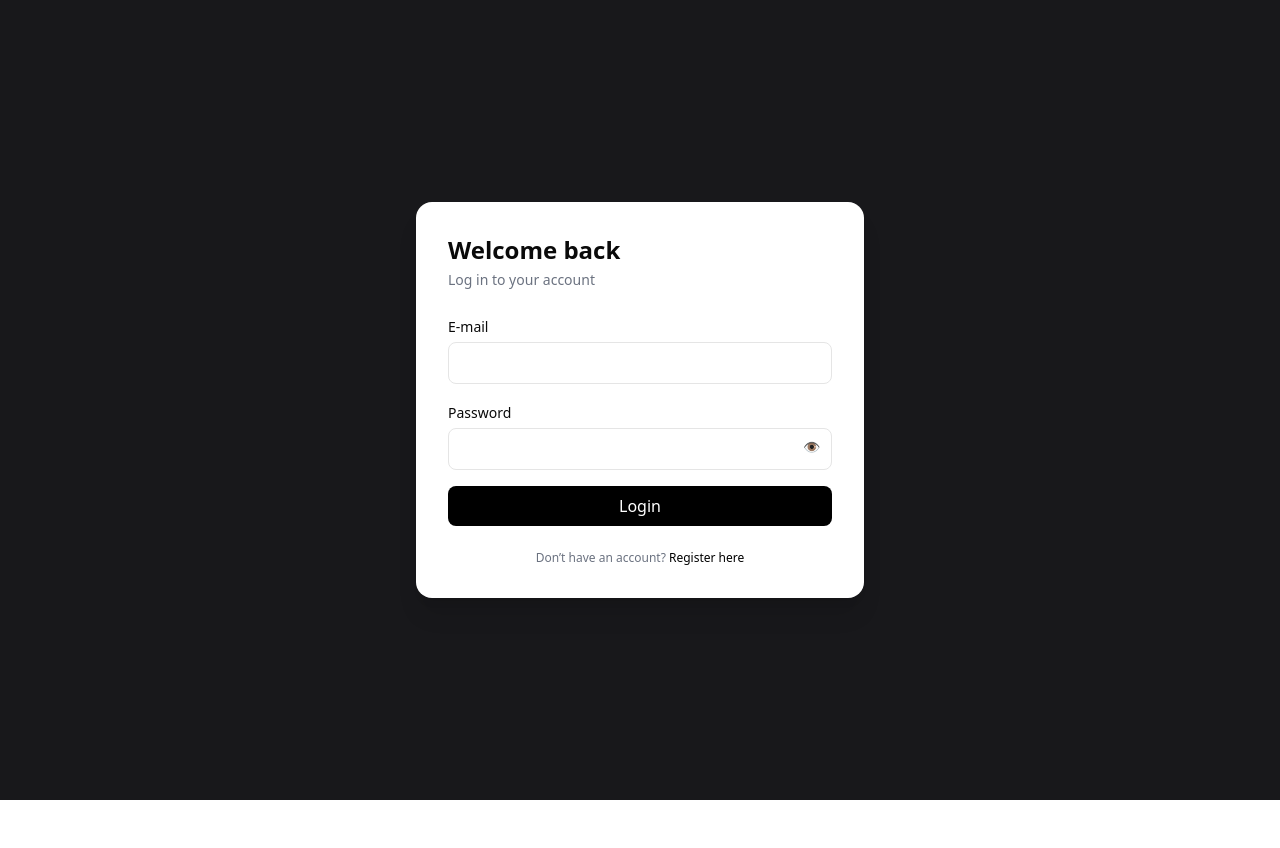
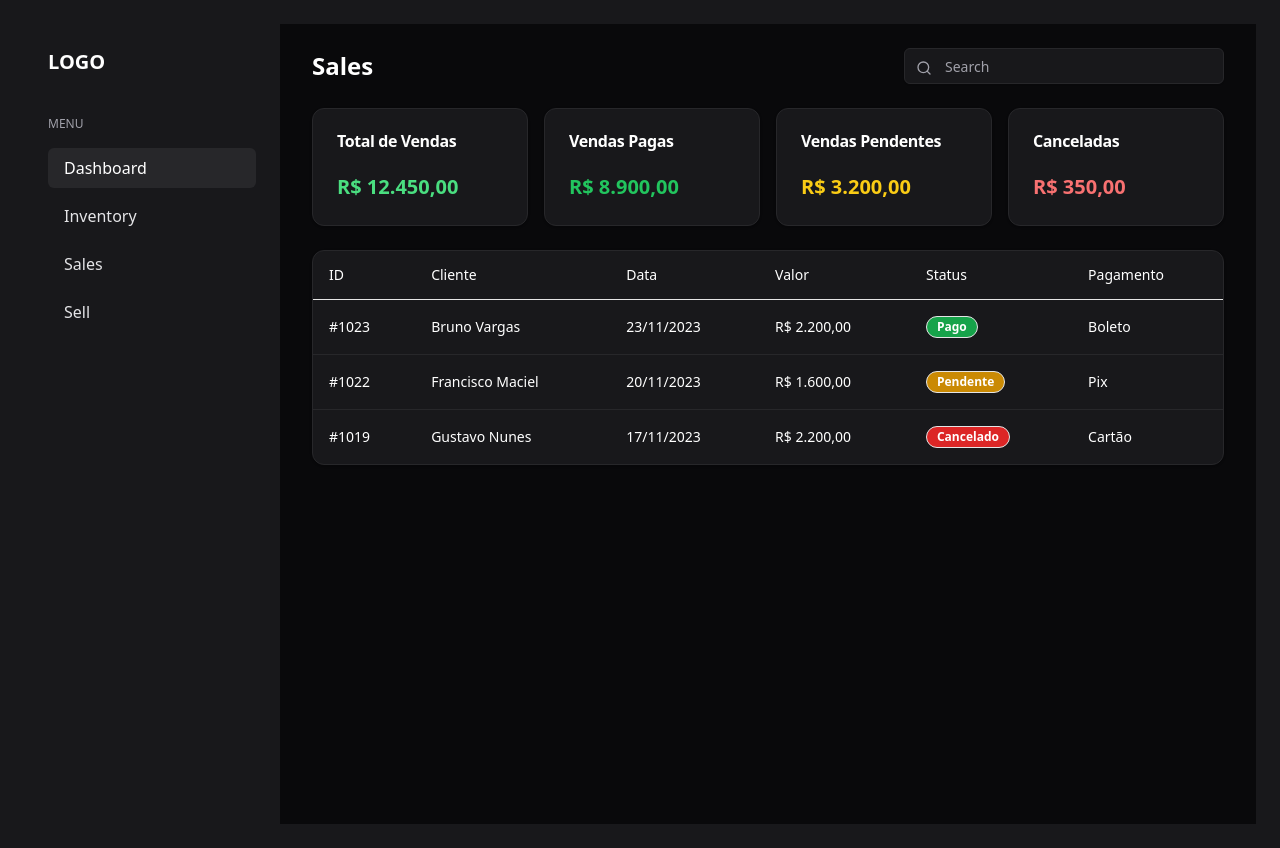
Before and after one commit to gustavnunsss/projeto-controle-de-estoque, a React app in the folder frontend/: page /sales in a window 1280 px wide. Before the commit this address led to /login. Before the commit the page ends 800 px from the top, so only its background shows below. Built offline with nearby package versions, Linux system fonts and the light colour scheme; the HTML template or start-up script is replaced by a standard one.

Commit message:
Atualização do frontend

```diff
--- a/frontend/package.json
+++ b/frontend/package.json
@@ -22,6 +22,7 @@
     "axios": "^1.13.2",
     "class-variance-authority": "^0.7.1",
     "clsx": "^2.1.1",
+    "framer-motion": "^12.28.1",
     "lucide-react": "^0.562.0",
     "react": "^19.2.0",
     "react-dom": "^19.2.0",
--- a/frontend/src/App.tsx
+++ b/frontend/src/App.tsx
@@ -1,22 +1,14 @@
-import { Routes, Route, Navigate, Outlet } from "react-router-dom";
+import { Routes, Route, Navigate } from "react-router-dom";
 
-import Register from "./pages/register";
+import Register from "./auth/register";
+import Login from "./auth/login";
+
+import Dashboard from "./pages/dashboard";
 import Inventory from "./pages/inventory";
-import Login from "./pages/login";
-import Dashboard from "./pages/dashboard";
 import SalesPage from "./pages/sales";
-import AppLayout from "./layouts/app.layouts";
 import Sell from "./pages/sell";
 
-const ProtectedRoute = () => {
-  const isAuthenticated = !!localStorage.getItem("token");
-
-  if (!isAuthenticated) {
-    return <Navigate to="/login" replace />;
-  }
-
-  return <Outlet />;
-};
+import AppLayout from "./layouts/app.layouts";
 
 export default function App() {
   return (
@@ -24,16 +16,15 @@ export default function App() {
       <Route path="/" element={<Register />} />
       <Route path="/login" element={<Login />} />
 
-      <Route element={<ProtectedRoute />}>
-        <Route element={<AppLayout />}>
-          <Route path="/dashboard" element={<Dashboard />} />
-          <Route path="/inventory" element={<Inventory />} />
-          <Route path="/sales" element={<SalesPage />} />
-          <Route path="/sell" element={<Sell />} />
-        </Route>
+      {/* SEM proteção */}
+      <Route element={<AppLayout />}>
+        <Route path="/dashboard" element={<Dashboard />} />
+        <Route path="/inventory" element={<Inventory />} />
+        <Route path="/sales" element={<SalesPage />} />
+        <Route path="/sell" element={<Sell />} />
       </Route>
 
-      <Route path="*" element={<Navigate to="/login" replace />} />
+      <Route path="*" element={<Navigate to="/dashboard" replace />} />
     </Routes>
   );
 }
--- a/frontend/src/pages/login.tsx
+++ b/frontend/src/auth/login.tsx
@@ -44,7 +44,7 @@ export default function Login() {
         </form>
 
         <p className="text-xs text-center text-gray-500 mt-6">
-          Don’t have an account?{" "}
+          Don’t have an account?
           <span className="text-black font-medium cursor-pointer">
             Register here
           </span>
--- a/frontend/src/pages/register.tsx
+++ b/frontend/src/auth/register.tsx
@@ -84,7 +84,7 @@ export default function Register() {
           </div>
 
           <p className="text-xs text-center text-gray-500 mt-6">
-            Already have an account?{" "}
+            Already have an account?
             <span className="text-black font-medium cursor-pointer">
               Log in here
             </span>
--- /dev/null
+++ b/frontend/src/components/sidebar.tsx
@@ -0,0 +1,38 @@
+import { useNavigate } from "react-router-dom";
+
+export const Sidebar = () => {
+  const navigate = useNavigate();
+
+  return (
+    <aside className="w-64 bg-zinc-900 p-6 flex flex-col">
+      <h1 className="text-xl font-bold text-white mb-10">LOGO</h1>
+      <span className="text-xs text-zinc-400 mb-4">MENU</span>
+      <nav className="flex flex-col gap-2">
+        <button
+          className="text-left px-4 py-2 rounded-md bg-zinc-800 text-white"
+          onClick={() => navigate("/dashboard")}
+        >
+          Dashboard
+        </button>
+        <button
+          className="text-left px-4 py-2 rounded-md hover:bg-zinc-800 text-zinc-200"
+          onClick={() => navigate("/inventory")}
+        >
+          Inventory
+        </button>
+        <button
+          className="text-left px-4 py-2 rounded-md hover:bg-zinc-800 text-zinc-200"
+          onClick={() => navigate("/sales")}
+        >
+          Sales
+        </button>
+        <button
+          className="text-left px-4 py-2 rounded-md hover:bg-zinc-800 text-zinc-200"
+          onClick={() => navigate("/sell")}
+        >
+          Sell
+        </button>
+      </nav>
+    </aside>
+  );
+};
--- a/frontend/src/main.tsx
+++ b/frontend/src/main.tsx
@@ -15,5 +15,5 @@ ReactDOM.createRoot(rootElement).render(
     <BrowserRouter>
       <App />
     </BrowserRouter>
-  </React.StrictMode>
+  </React.StrictMode>,
 );
--- a/frontend/src/pages/dashboard.tsx
+++ b/frontend/src/pages/dashboard.tsx
@@ -17,6 +17,7 @@ import {
   ResponsiveContainer,
 } from "recharts";
 import { JSX } from "react";
+import { Sidebar } from "@/components/sidebar";
 
 const chartData = [
   { month: "Jan", value: 500 },
@@ -36,30 +37,21 @@ const chartData = [
 export default function Dashboard() {
   return (
     <div className="flex min-h-screen bg-black text-white">
-      <aside className="w-64 bg-zinc-900 p-6 flex flex-col">
-        <h1 className="text-xl font-bold mb-10">LOGO</h1>
-
-        <span className="text-xs text-zinc-400 mb-4">MENU</span>
-
-        <nav className="flex flex-col gap-2">
-          <button className="text-left px-4 py-2 rounded-md bg-zinc-800">
-            Dashboard
-          </button>
-          <button className="text-left px-4 py-2 rounded-md hover:bg-zinc-800">
-            Inventory
-          </button>
-          <button className="text-left px-4 py-2 rounded-md hover:bg-zinc-800">
-            Financial
-          </button>
-        </nav>
-      </aside>
+      <Sidebar />
 
       <main className="flex-1 px-8 py-6 space-y-6">
+        {/* HEADER */}
         <header className="flex justify-between items-center">
-          <h1 className="text-2xl font-bold">Dashboard</h1>
-          <Button variant="outline">User</Button>
+          <h1 className="text-2xl font-bold text-white">Dashboard</h1>
+          <Button
+            variant="outline"
+            className="bg-zinc-800 hover:bg-zinc-700 text-white flex items-center gap-2 border-none"
+          >
+            User
+          </Button>
         </header>
 
+        {/* METRICS */}
         <section className="grid grid-cols-1 sm:grid-cols-2 lg:grid-cols-4 gap-4">
           <MetricCard
             title="Total Sales"
@@ -71,10 +63,12 @@ export default function Dashboard() {
           <MetricCard title="Orders" value="15" icon={<ShoppingCart />} />
         </section>
 
+        {/* CONTENT */}
         <section className="grid grid-cols-1 lg:grid-cols-3 gap-6">
+          {/* RECENT ORDERS */}
           <Card className="bg-zinc-900 border border-zinc-800">
             <CardHeader>
-              <CardTitle>Recent Orders</CardTitle>
+              <CardTitle className="text-white">Recent Orders</CardTitle>
             </CardHeader>
             <CardContent className="space-y-4">
               <OrderItem name="Bruno Vargas" value="$1,250" />
@@ -83,14 +77,16 @@ export default function Dashboard() {
             </CardContent>
           </Card>
 
+          {/* SALES CHART */}
           <Card className="lg:col-span-2 bg-zinc-900 border border-zinc-800">
             <CardHeader className="flex flex-row items-center justify-between">
-              <CardTitle>Sales Trends</CardTitle>
+              <CardTitle className="text-white">Sales Trends</CardTitle>
+
               <Select defaultValue="jan">
-                <SelectTrigger className="w-[130px]">
+                <SelectTrigger className="w-[130px] bg-zinc-900 border-zinc-700 text-white">
                   <SelectValue />
                 </SelectTrigger>
-                <SelectContent>
+                <SelectContent className="bg-zinc-900 text-white border-zinc-700">
                   <SelectItem value="jan">January</SelectItem>
                   <SelectItem value="feb">February</SelectItem>
                   <SelectItem value="mar">March</SelectItem>
@@ -110,9 +106,15 @@ export default function Dashboard() {
             <CardContent className="h-[320px]">
               <ResponsiveContainer width="100%" height="100%">
                 <LineChart data={chartData}>
-                  <XAxis dataKey="month" stroke="#71717a" />
-                  <YAxis stroke="#71717a" />
-                  <Tooltip />
+                  <XAxis dataKey="month" stroke="#d4d4d8" />
+                  <YAxis stroke="#d4d4d8" />
+                  <Tooltip
+                    contentStyle={{
+                      backgroundColor: "#18181b",
+                      borderColor: "#3f3f46",
+                      color: "#fff",
+                    }}
+                  />
                   <Line
                     type="monotone"
                     dataKey="value"
@@ -144,8 +146,9 @@ function MetricCard({
         <CardTitle className="text-sm text-zinc-400">{title}</CardTitle>
         <div className="text-zinc-400">{icon}</div>
       </CardHeader>
+
       <CardContent>
-        <p className="text-2xl font-bold">{value}</p>
+        <p className="text-2xl font-bold text-white">{value}</p>
         <span className="text-xs text-green-500">+0% from last month</span>
       </CardContent>
     </Card>
@@ -156,10 +159,10 @@ function OrderItem({ name, value }: { name: string; value: string }) {
   return (
     <div className="flex items-center justify-between border-b border-zinc-800 pb-2 last:border-none">
       <div>
-        <p className="font-medium">{name}</p>
+        <p className="font-medium text-white">{name}</p>
         <span className="text-xs text-zinc-400">Today</span>
       </div>
-      <span className="font-semibold">{value}</span>
+      <span className="font-semibold text-white">{value}</span>
     </div>
   );
 }
--- a/frontend/src/pages/inventory.tsx
+++ b/frontend/src/pages/inventory.tsx
@@ -6,6 +6,7 @@ import { Input } from "@/components/ui/input";
 import { Checkbox } from "@/components/ui/checkbox";
 import { Button } from "@/components/ui/button";
 import { CircleUser } from "lucide-react"; // Importação do ícone solicitado
+import { Sidebar } from "@/components/sidebar";
 
 const products = Array.from({ length: 15 }).map((_, i) => ({
   id: `00${i + 1}`,
@@ -37,22 +38,7 @@ export default function Inventory() {
 
   return (
     <div className="flex min-h-screen bg-zinc-950 text-white">
-      <aside className="w-64 bg-zinc-900 p-6 hidden md:block border-r border-zinc-800">
-        <h1 className="text-xl font-bold mb-8">LOGO</h1>
-        <nav className="space-y-2">
-          <p className="text-xs text-zinc-500 mb-4">MENU</p>
-          <div className="px-4 py-2 rounded-lg text-zinc-400 hover:bg-zinc-800 cursor-pointer">
-            Dashboard
-          </div>
-          <div className="px-4 py-2 rounded-lg bg-zinc-800 font-medium text-white">
-            Inventory
-          </div>
-          <div className="px-4 py-2 rounded-lg text-zinc-400 hover:bg-zinc-800 cursor-pointer">
-            Sales
-          </div>
-        </nav>
-      </aside>
-
+      <Sidebar />
       <main className="flex-1 p-6 space-y-6">
         <div className="flex items-center justify-between gap-4">
           <h2 className="text-2xl font-bold text-white">Inventory</h2>
--- a/frontend/src/pages/sales.tsx
+++ b/frontend/src/pages/sales.tsx
@@ -1,7 +1,6 @@
 "use client";
 
 import { Card, CardContent, CardHeader, CardTitle } from "@/components/ui/card";
-import { Button } from "@/components/ui/button";
 import { Input } from "@/components/ui/input";
 import { Badge } from "@/components/ui/bagde";
 import {
@@ -13,76 +12,60 @@ import {
   TableCell,
 } from "@/components/ui/table";
 import { Search } from "lucide-react";
+import { Sidebar } from "@/components/sidebar";
 
 export default function SalesPage() {
   return (
-    <div className="flex min-h-screen bg-zinc-950 text-zinc-100">
-      <aside className="w-64 bg-zinc-900 p-6 flex flex-col">
-        <h1 className="text-xl font-bold mb-10">LOGO</h1>
-
-        <span className="text-xs text-zinc-400 mb-4">MENU</span>
-
-        <nav className="flex flex-col gap-2">
-          <Button variant="ghost" className="justify-start">
-            Dashboard
-          </Button>
-          <Button variant="ghost" className="justify-start">
-            Inventory
-          </Button>
-          <Button variant="secondary" className="justify-start">
-            Sales
-          </Button>
-          <Button variant="ghost" className="justify-start">
-            Financial
-          </Button>
-        </nav>
-      </aside>
+    <div className="flex min-h-screen bg-zinc-950 text-white">
+      <Sidebar />
 
       <main className="flex-1 bg-zinc-950">
-        <div className="max-w-7xl mx-auto px-8 py-6 space-y-6">
+        <div className="max-w-7xl mx-auto px-8 py-6 space-y-6 text-white">
+          {/* Header */}
           <div className="flex items-center justify-between">
-            <h2 className="text-2xl font-bold">Sales</h2>
+            <h2 className="text-2xl font-bold text-white">Sales</h2>
 
             <div className="relative w-80">
               <Search className="absolute left-3 top-3 h-4 w-4 text-zinc-400" />
               <Input
                 placeholder="Search"
-                className="pl-10 bg-zinc-900 border-zinc-800"
+                className="pl-10 bg-zinc-900 border-zinc-800 text-white placeholder:text-zinc-400"
               />
             </div>
           </div>
 
+          {/* Cards */}
           <div className="grid grid-cols-1 md:grid-cols-4 gap-4">
-            <Card className="bg-zinc-900 border-zinc-800">
+            <Card className="bg-zinc-900 border-zinc-800 text-white">
               <CardHeader>
-                <CardTitle>Total de Vendas</CardTitle>
+                <CardTitle className="text-white">Total de Vendas</CardTitle>
               </CardHeader>
               <CardContent className="text-green-400 text-xl font-bold">
                 R$ 12.450,00
               </CardContent>
             </Card>
 
-            <Card className="bg-zinc-900 border-zinc-800">
+            <Card className="bg-zinc-900 border-zinc-800 text-white">
               <CardHeader>
-                <CardTitle>Vendas Pagas</CardTitle>
+                <CardTitle className="text-white">Vendas Pagas</CardTitle>
               </CardHeader>
               <CardContent className="text-green-500 text-xl font-bold">
                 R$ 8.900,00
               </CardContent>
             </Card>
 
-            <Card className="bg-zinc-900 border-zinc-800">
+            <Card className="bg-zinc-900 border-zinc-800 text-white">
               <CardHeader>
-                <CardTitle>Vendas Pendentes</CardTitle>
+                <CardTitle className="text-white">Vendas Pendentes</CardTitle>
               </CardHeader>
               <CardContent className="text-yellow-400 text-xl font-bold">
                 R$ 3.200,00
               </CardContent>
             </Card>
 
-            <Card className="bg-zinc-900 border-zinc-800">
+            <Card className="bg-zinc-900 border-zinc-800 text-white">
               <CardHeader>
-                <CardTitle>Canceladas</CardTitle>
+                <CardTitle className="text-white">Canceladas</CardTitle>
               </CardHeader>
               <CardContent className="text-red-400 text-xl font-bold">
                 R$ 350,00
@@ -90,50 +73,53 @@ export default function SalesPage() {
             </Card>
           </div>
 
-          <Card className="bg-zinc-900 border-zinc-800">
+          {/* Tabela */}
+          <Card className="bg-zinc-900 border-zinc-800 text-white">
             <CardContent className="p-0">
               <Table>
                 <TableHeader>
                   <TableRow>
-                    <TableHead>ID</TableHead>
-                    <TableHead>Cliente</TableHead>
-                    <TableHead>Data</TableHead>
-                    <TableHead>Valor</TableHead>
-                    <TableHead>Status</TableHead>
-                    <TableHead>Pagamento</TableHead>
+                    <TableHead className="text-white">ID</TableHead>
+                    <TableHead className="text-white">Cliente</TableHead>
+                    <TableHead className="text-white">Data</TableHead>
+                    <TableHead className="text-white">Valor</TableHead>
+                    <TableHead className="text-white">Status</TableHead>
+                    <TableHead className="text-white">Pagamento</TableHead>
                   </TableRow>
                 </TableHeader>
 
                 <TableBody>
-                  <TableRow>
+                  <TableRow className="border-zinc-800">
                     <TableCell>#1023</TableCell>
                     <TableCell>Bruno Vargas</TableCell>
                     <TableCell>23/11/2023</TableCell>
                     <TableCell>R$ 2.200,00</TableCell>
                     <TableCell>
-                      <Badge className="bg-green-600">Pago</Badge>
+                      <Badge className="bg-green-600 text-white">Pago</Badge>
                     </TableCell>
                     <TableCell>Boleto</TableCell>
                   </TableRow>
 
-                  <TableRow>
+                  <TableRow className="border-zinc-800">
                     <TableCell>#1022</TableCell>
                     <TableCell>Francisco Maciel</TableCell>
                     <TableCell>20/11/2023</TableCell>
                     <TableCell>R$ 1.600,00</TableCell>
                     <TableCell>
-                      <Badge className="bg-yellow-600">Pendente</Badge>
+                      <Badge className="bg-yellow-600 text-white">
+                        Pendente
+                      </Badge>
                     </TableCell>
                     <TableCell>Pix</TableCell>
                   </TableRow>
 
-                  <TableRow>
+                  <TableRow className="border-zinc-800">
                     <TableCell>#1019</TableCell>
                     <TableCell>Gustavo Nunes</TableCell>
                     <TableCell>17/11/2023</TableCell>
                     <TableCell>R$ 2.200,00</TableCell>
                     <TableCell>
-                      <Badge className="bg-red-600">Cancelado</Badge>
+                      <Badge className="bg-red-600 text-white">Cancelado</Badge>
                     </TableCell>
                     <TableCell>Cartão</TableCell>
                   </TableRow>
--- a/frontend/src/pages/sell.tsx
+++ b/frontend/src/pages/sell.tsx
@@ -12,6 +12,7 @@ import {
   SelectTrigger,
   SelectValue,
 } from "@/components/ui/select";
+import { Sidebar } from "@/components/sidebar";
 
 export default function Sell() {
   const [quantity, setQuantity] = useState(2);
@@ -20,26 +21,7 @@ export default function Sell() {
 
   return (
     <div className="flex min-h-screen bg-zinc-950 text-white">
-      {/* Sidebar - Mesmo estilo do seu Inventory */}
-      <aside className="w-64 bg-zinc-900 p-6 hidden md:block border-r border-zinc-800">
-        <h1 className="text-xl font-bold mb-8">LOGO</h1>
-        <nav className="space-y-2">
-          <p className="text-xs text-zinc-500 mb-4">MENU</p>
-          <div className="px-4 py-2 rounded-lg text-zinc-400 hover:bg-zinc-800 cursor-pointer">
-            Dashboard
-          </div>
-          <div className="px-4 py-2 rounded-lg text-zinc-400 hover:bg-zinc-800 cursor-pointer">
-            Inventory
-          </div>
-          <div className="px-4 py-2 rounded-lg bg-zinc-800 font-medium text-white border-l-4 border-white/10">
-            Sell
-          </div>
-          <div className="px-4 py-2 rounded-lg text-zinc-400 hover:bg-zinc-800 cursor-pointer">
-            Salles
-          </div>
-        </nav>
-      </aside>
-
+      <Sidebar />
       <main className="flex-1 p-6 space-y-6 overflow-auto">
         {/* Header - Seguindo seu padrão */}
         <div className="flex items-center justify-between gap-4">
```
Also changed, not shown: 1 other file (tests, documents, lock files or other folders).
